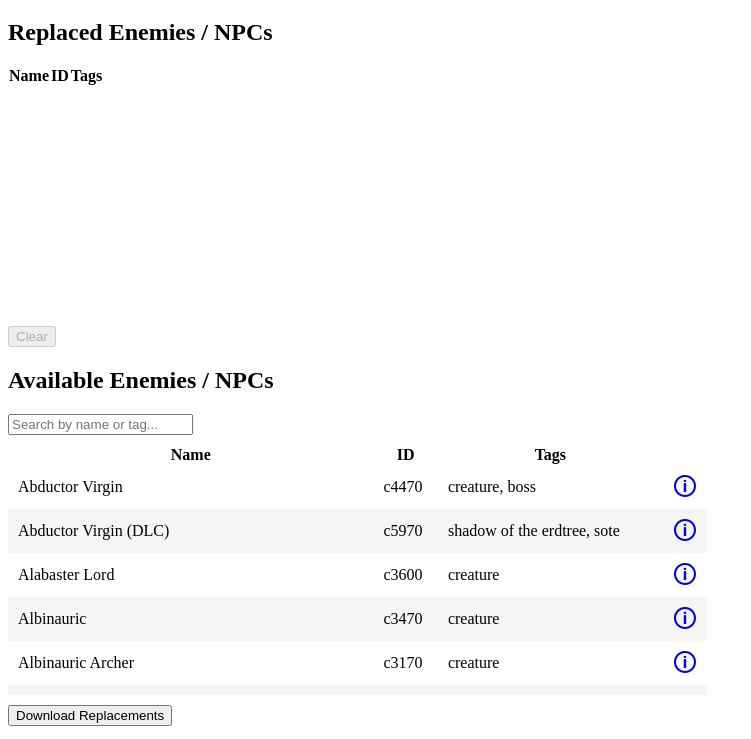
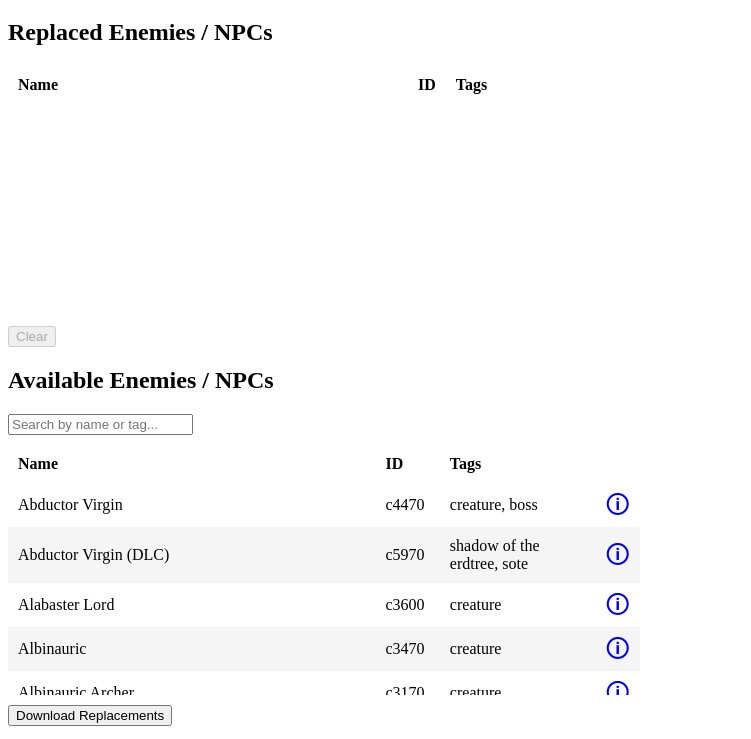
Before and after one commit to kazeraniman/enemy-and-npc-remover-web, a plain HTML site: page index.html in a window 1280 px wide. Shown: the part 61-800 px from the top of the page, without its empty margins (0-751 px from the left). Drawn offline with Linux system fonts and the light colour scheme.

Commit message:
Forcing the column widths.

```diff
--- a/index.html
+++ b/index.html
@@ -12,6 +12,12 @@
 <h2>Replaced Enemies / NPCs</h2>
 <div class="table-container">
     <table id="replaced-table">
+        <colgroup>
+            <col class="col-name">
+            <col class="col-id">
+            <col class="col-tags">
+            <col class="col-info">
+        </colgroup>
         <thead>
         <tr>
             <th>Name</th>
@@ -29,6 +35,12 @@
 <input id="available-filter" type="text" placeholder="Search by name or tag..." />
 <div class="table-container">
     <table id="available-table">
+        <colgroup>
+            <col class="col-name">
+            <col class="col-id">
+            <col class="col-tags">
+            <col class="col-info">
+        </colgroup>
         <thead>
         <tr>
             <th>Name</th>
--- a/src/main.js
+++ b/src/main.js
@@ -59,6 +59,7 @@ function updateTable(table, filteredEntries, masterEntries = null) {
         row.dataset.tags = tags;
 
         let actionsCell = row.insertCell(3);
+        actionsCell.className = 'centred-cell';
         let infoLink = document.createElement('a');
         infoLink.className = 'info-link';
         infoLink.href = `https://eldenring.wiki.gg/wiki/Special:Search?search=${npc.name}&go=Go&ns0=1`;
--- a/styles.css
+++ b/styles.css
@@ -2,10 +2,13 @@
     height: 250px;
     overflow-y: auto;
     margin-bottom: 10px;
+    width: 50%;
+    min-width: 500px;
 }
 
 table {
     border-collapse: collapse;
+    table-layout: fixed;
 }
 
 thead th {
@@ -37,6 +40,10 @@ tbody tr:nth-child(even) {
     cursor: pointer;
 }
 
+.centred-cell {
+    text-align: center;
+}
+
 button {
     cursor: pointer;
 }
@@ -48,3 +55,24 @@ button:disabled {
 #available-filter {
     margin-bottom: 10px;
 }
+
+th {
+    text-align: left;
+    padding: 10px;
+}
+
+.col-name {
+    width: 70%;
+}
+
+.col-id {
+    width: 75px;
+}
+
+.col-tags {
+    width: 30%;
+}
+
+.col-info {
+    width: 50px;
+}
```
